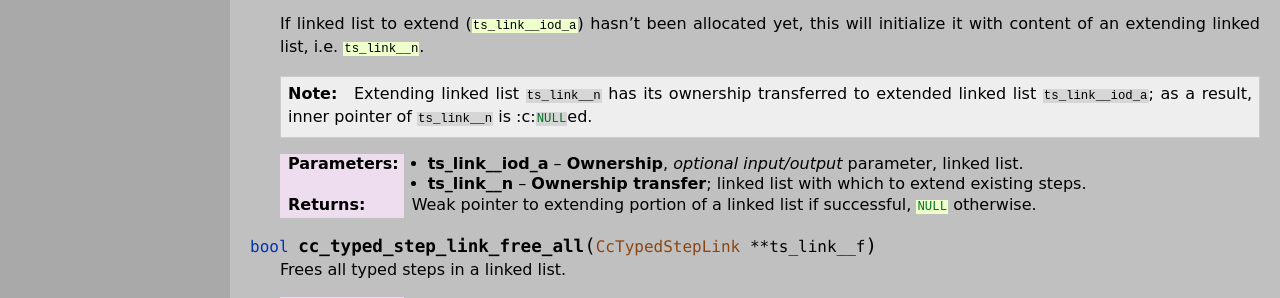
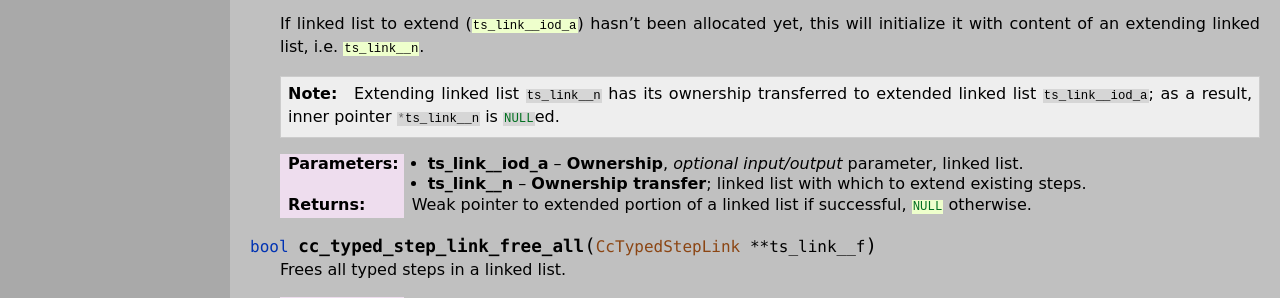
Before and after one commit to mmlacak/crochess, a Sphinx documentation site: the page built from docs/source/libcc/ccpos.rst, in a window 1280 px wide and 900 px high, scrolled down 6484 px. Shown: the part 176-474 px from the top of the window. Built offline with Sphinx 7.4.7, drawn with Linux system fonts in a browser that asks for light colours; some of the changed text lies outside the part shown.

Commit message:
Documented cc_parsed_step_extend(). Renamed params. Fixed wording.

```diff
--- a/docs/source/libcc/ccparsedply.rst
+++ b/docs/source/libcc/ccparsedply.rst
@@ -223,14 +223,14 @@ Parsed ply functions
     .. note::
 
         Extending linked list :c:`plies__d_n` has its ownership transferred to
-        extended linked list :c:`plies__iod_a`; as a result, inner pointer of
-        :c:`plies__d_n` is :c::c:`NULL`\ed.
+        extended linked list :c:`plies__iod_a`; as a result, inner pointer
+        :c:`*plies__d_n` is :c:`NULL`\ed.
 
     :param plies__iod_a: **Ownership**, *optional* *input/output* parameter; linked list of plies,
                          to which a new ply is appended, inner pointer can be :c:`NULL`.
     :param plies__d_n: **Ownership transfer**, *optional*; plies, linked list, inner pointer can be
                        :c:`NULL`.
-    :returns: Weak pointer to extending portion of a linked list if successful,
+    :returns: Weak pointer to extended portion of a linked list if successful,
               :c:`NULL` otherwise.
     :seealso: :c:expr:`cc_parsed_ply_append()`
 
--- a/docs/source/libcc/ccpos.rst
+++ b/docs/source/libcc/ccpos.rst
@@ -422,12 +422,12 @@ Linked typed steps
     .. note::
 
         Extending linked list :c:`ts_link__n` has its ownership transferred to
-        extended linked list :c:`ts_link__iod_a`; as a result, inner pointer of
-        :c:`ts_link__n` is :c::c:`NULL`\ed.
+        extended linked list :c:`ts_link__iod_a`; as a result, inner pointer
+        :c:`*ts_link__n` is :c:`NULL`\ed.
 
     :param ts_link__iod_a: **Ownership**, *optional* *input/output* parameter, linked list.
     :param ts_link__n: **Ownership transfer**; linked list with which to extend existing steps.
-    :returns: Weak pointer to extending portion of a linked list if successful,
+    :returns: Weak pointer to extended portion of a linked list if successful,
               :c:`NULL` otherwise.
 
 .. c:function:: bool cc_typed_step_link_free_all( CcTypedStepLink ** ts_link__f )
@@ -662,14 +662,14 @@ Linked position descriptors
     .. note::
 
         Extending linked list :c:`pd_link__n` has its ownership transferred to
-        extended linked list :c:`pd_link__iod_a`; as a result, inner pointer of
-        :c:`pd_link__n` is :c::c:`NULL`\ed.
+        extended linked list :c:`pd_link__iod_a`; as a result, inner pointer
+        :c:`*pd_link__n` is :c:`NULL`\ed.
 
     :param pd_link__iod_a: **Ownership**, *optional* *input/output*;
                            a linked list to extend.
     :param pd_link__n: **Ownership transfer**; linked list with which to
                        extend existing steps.
-    :returns: Weak pointer to extending portion of a linked list
+    :returns: Weak pointer to extended portion of a linked list
               if successful, :c:`NULL` otherwise.
 
 .. c:function:: bool cc_pos_desc_link_free_all( CcPosDescLink ** pd_link__f )
@@ -761,7 +761,7 @@ Linked paths
     :param path_link__iod_a: **Ownership**, *optional* *input/output*;
                              a linked list to extend.
     :param path_link__n: **Ownership transfer**; linked list of paths.
-    :returns: Weak pointer to extending portion of a linked list if
+    :returns: Weak pointer to extended portion of a linked list if
               successful, :c:`NULL` otherwise.
 
 .. c:function:: bool cc_path_link_free_all( CcPathLink ** path_link__f )
```
Also changed, not shown: docs/source/libcc/ccparsedstep.rst (+19 -0 lines), 2 other files.
